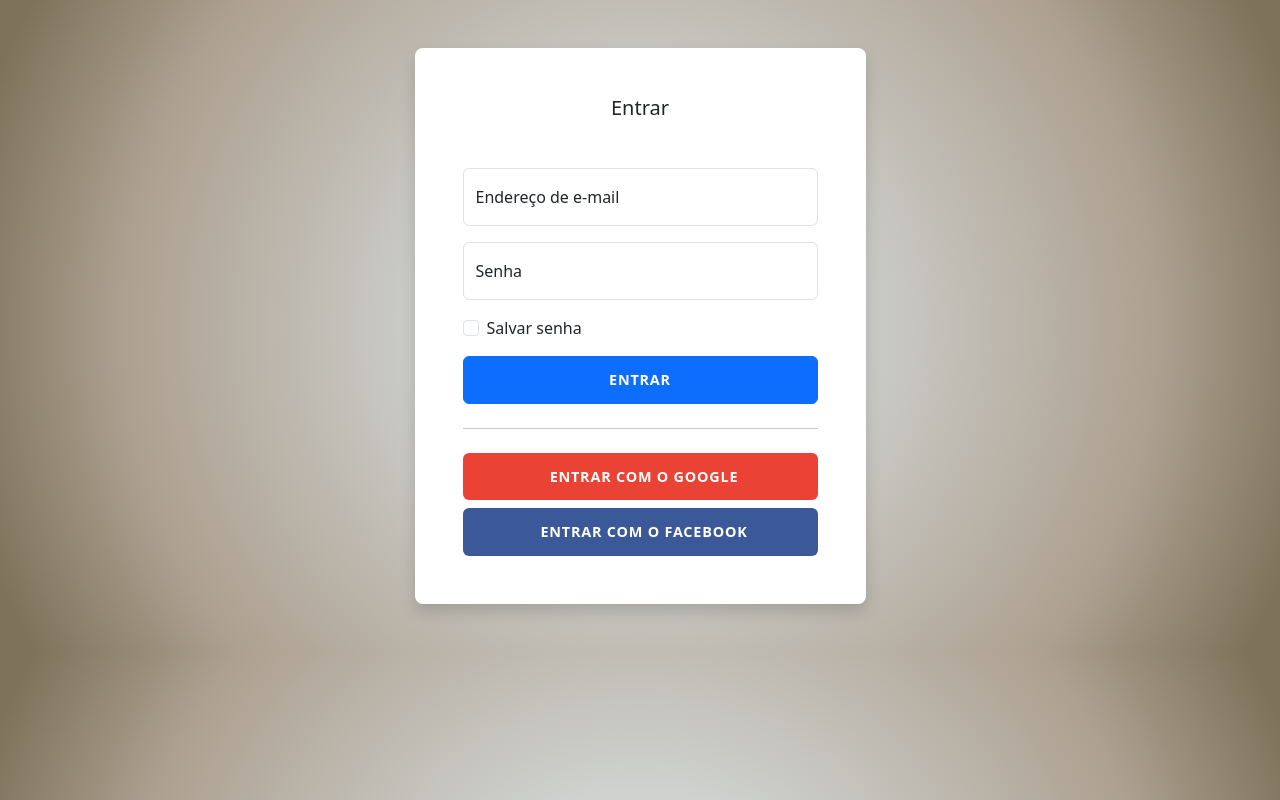
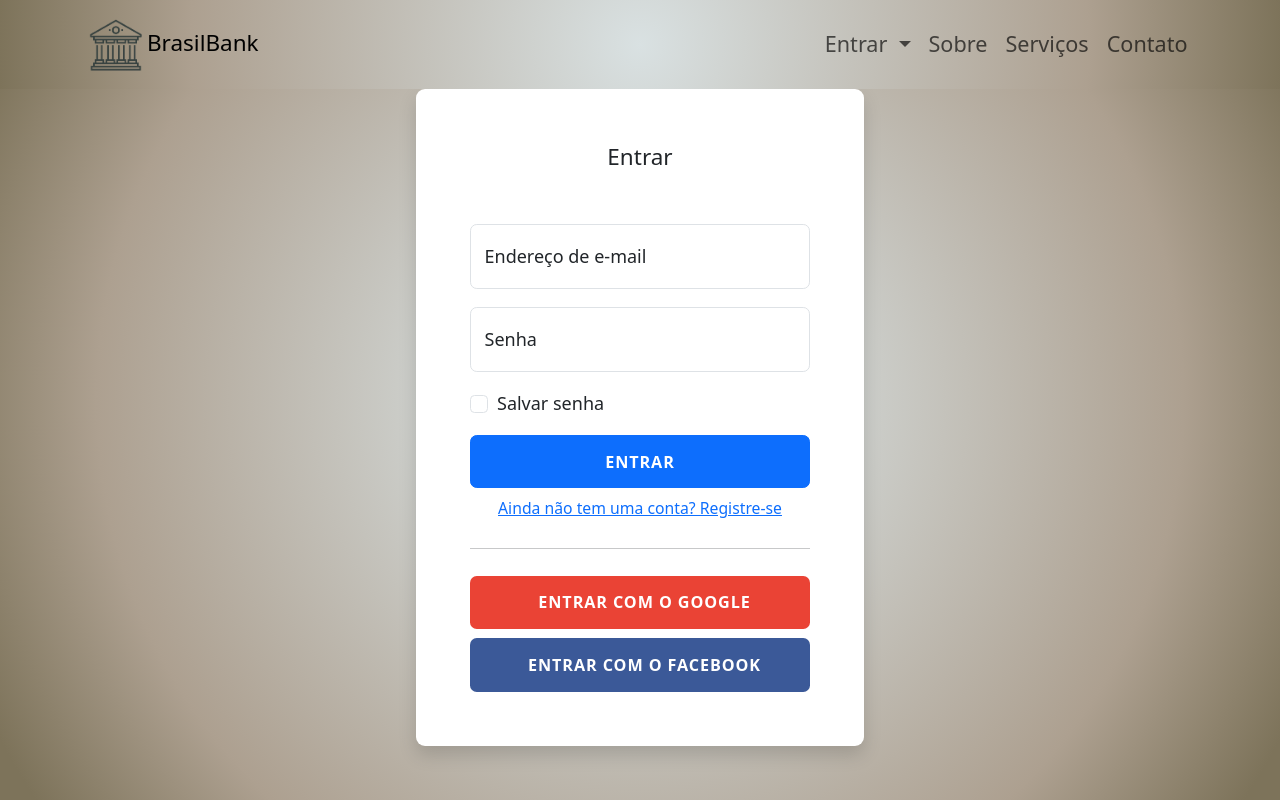
Before and after one commit to IanMouraF/PaginaBanco, a plain HTML site: page login.html in a window 1280 px wide. Drawn offline with nearby package versions, Linux system fonts and the light colour scheme.

Commit message:
Adicionei página "sobre" e botei a navbar em todas as páginas

```diff
--- a/login.html
+++ b/login.html
@@ -18,8 +18,38 @@
 </head>
 
 <body>
-
-  <body>
+  <!-- nav bar -->
+  <nav class="navbar navbar-expand-lg navbar-light bg-light fixed-top">
+    <div class="container">
+      <a class="navbar-brand" href="home.html"><img class="custom-logo" src="imagens/pngwing.com.png">BrasilBank</a>
+      <button class="navbar-toggler" type="button" data-bs-toggle="collapse" data-bs-target="#navbarSupportedContent" aria-controls="navbarSupportedContent" aria-expanded="false" aria-label="Toggle navigation">
+        <span class="navbar-toggler-icon"></span>
+      </button>
+      <div class="collapse navbar-collapse" id="navbarSupportedContent">
+        <ul class="navbar-nav ms-auto">
+          <li class="nav-item dropdown">
+            <a class="nav-link dropdown-toggle" href="#" id="navbarDropdown" role="button" data-bs-toggle="dropdown" aria-haspopup="true" aria-expanded="false">
+              Entrar
+            </a>
+            <div class="dropdown-menu dropdown-menu-end animate slideIn" aria-labelledby="navbarDropdown" data-bs-popper="none">
+              <a class="dropdown-item" href="login.html">Login</a>
+              <a class="dropdown-item" href="register.html">Registro</a>
+            </div>
+          </li>
+          <li class="nav-item">
+            <a class="nav-link" href="sobre.html">Sobre</a>
+          </li>
+          <li class="nav-item">
+            <a class="nav-link" href="#">Serviços</a>
+          </li>
+          <li class="nav-item">
+            <a class="nav-link" href="https://wa.me/5585996815286?text=Olá,%20tenho%20uma%20dúvida%20sobre%20o%20BRASILBANK.">Contato</a>
+          </li>
+        </ul>
+      </div>
+    </div>
+  </nav>
+  <!-- nav bar -->
     <div class="container">
       <div class="row">
         <div class="col-sm-9 col-md-7 col-lg-5 mx-auto">
@@ -47,6 +77,7 @@
                   <button class="btn btn-primary btn-login text-uppercase fw-bold" type="submit">Entrar</button>
 
                 </div>
+                <a class="d-block text-center mt-2 small" href="register.html">Ainda não tem uma conta? Registre-se</a>
                 <hr class="my-4">
                 <div class="d-grid mb-2">
                   <button class=" btn btn-google btn-login text-uppercase fw-bold" type="submit">
@@ -64,5 +95,4 @@
         </div>
       </div>
     </div>
-  </body>
 </body>
--- a/style2.css
+++ b/style2.css
@@ -25,3 +25,38 @@
   color: white !important;
   background-color: #3b5998;
 }
+
+html {
+  font-size: 18px;
+}
+h1 {
+  font-size: 2.5rem;
+}
+.lead {
+  font-size: 1.0rem;
+}
+a {
+  font-size: 1.1rem;
+}
+
+.nav-item {
+  font-size: 1.2rem;
+}
+
+.align-right {
+  text-align: right;
+}
+
+.custom-logo{
+  height: 60px
+}
+
+nav {
+  background: rgb(217,225,226);
+  background: radial-gradient(circle, rgba(217,225,226,1) 0%, rgba(173,160,144,1) 70%, rgba(125,115,90,1) 100%);
+
+}
+
+body{
+  padding-top: 35px
+}
--- a/style3.css
+++ b/style3.css
@@ -18,3 +18,17 @@
   color: white !important;
   background-color: #3b5998;
 }
+
+.custom-logo{
+  height: 60px
+}
+
+nav {
+  background: rgb(217,225,226);
+  background: radial-gradient(circle, rgba(217,225,226,1) 0%, rgba(173,160,144,1) 70%, rgba(125,115,90,1) 100%);
+
+}
+
+body{
+  padding-top: 110px
+}
--- /dev/null
+++ b/style4.css
@@ -0,0 +1,45 @@
+.bg-primary{
+  background: rgb(217,225,226);
+background: linear-gradient(93deg, rgba(217,225,226,1) 12%, rgba(124,98,66,1) 72%, rgba(125,115,90,1) 96%);
+}
+.custom-logo{
+  height: 60px
+}
+
+nav {
+  background: rgb(217,225,226);
+  background: linear-gradient(93deg, rgba(217,225,226,1) 0%, rgba(173,160,144,1) 70%, rgba(125,115,90,1) 100%);
+
+}
+
+body{
+  padding-top: 110px
+}
+
+footer{
+  position: absolute;
+  bottom: 0px;
+  width: 100%;
+  height: 150px;
+}
+
+html {
+  font-size: 18px;
+}
+h1 {
+  font-size: 2.5rem;
+}
+.lead {
+  font-size: 1.0rem;
+}
+a {
+  font-size: 1.1rem;
+}
+
+.nav-item {
+  font-size: 1.2rem;
+}
+
+.align-right {
+  text-align: right;
+}
```
Also changed, not shown: home.html (+7 -2 lines), register.html (+33 -1 lines), sobre.html (added, +91 -0 lines).
